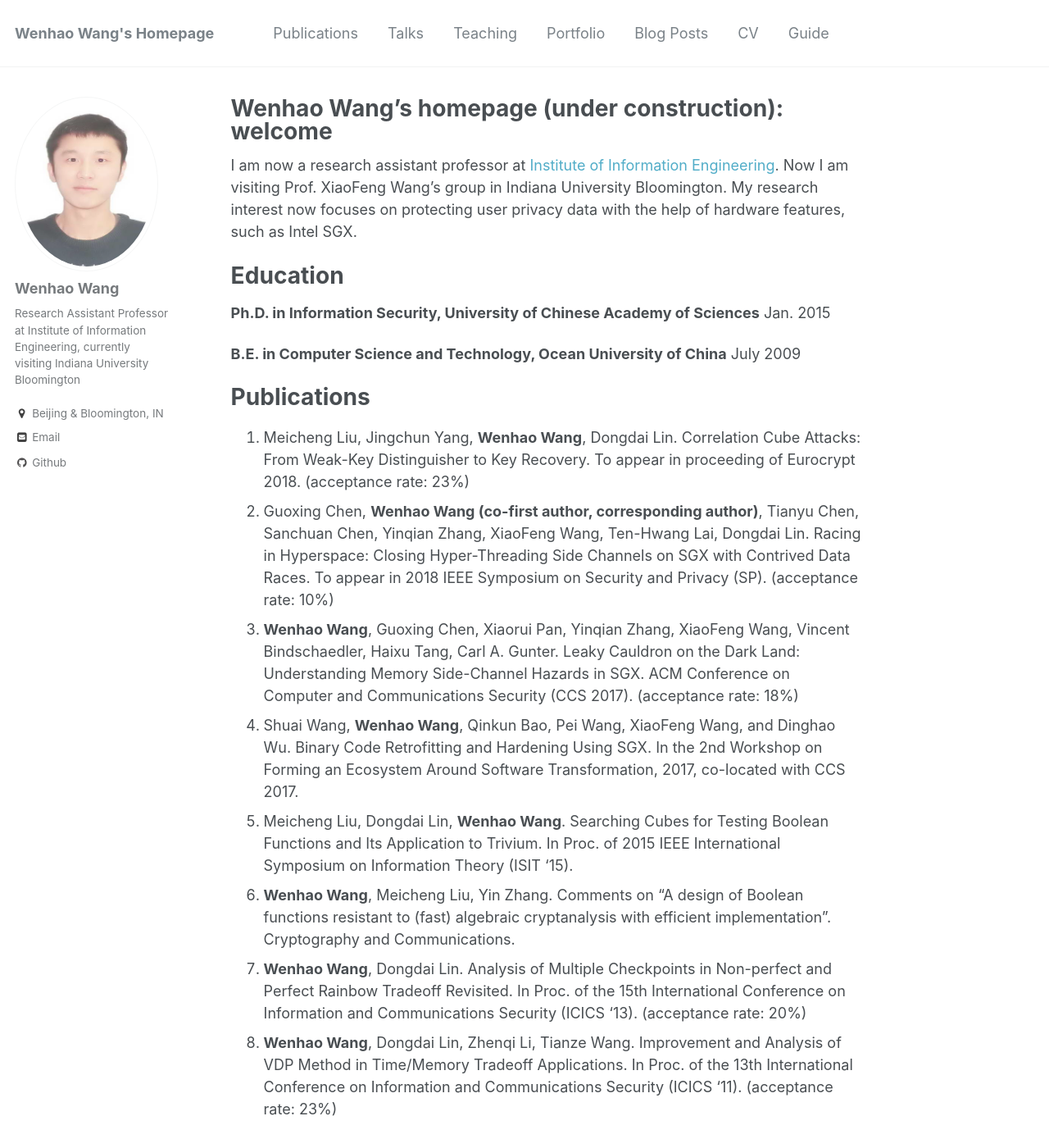
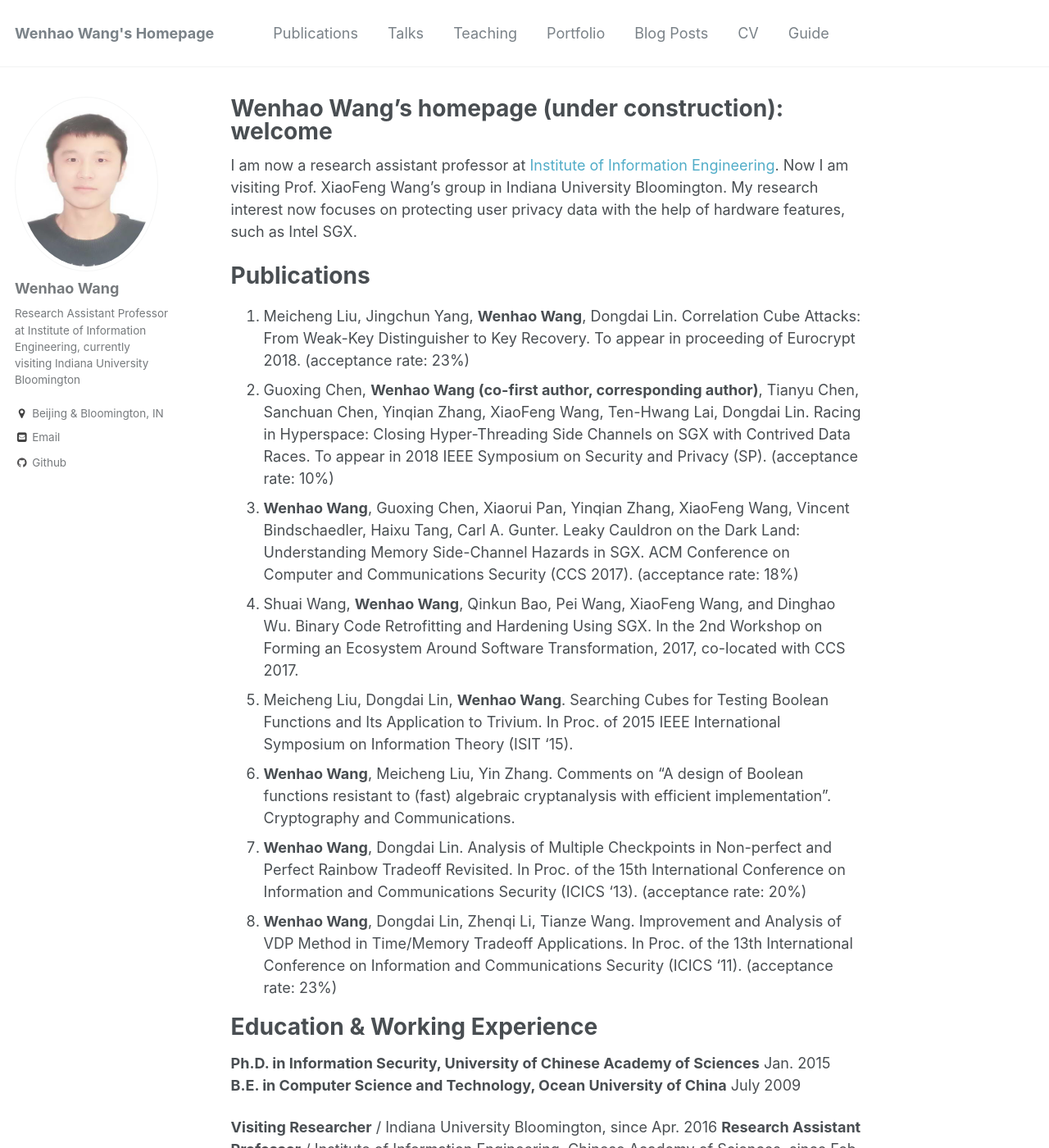
Before and after one commit to wenhao19/heartever.github.io, a Jekyll site: the page built from _pages/about.md, in a window 1280 px wide and 1400 px high. Shown: the whole window at 82% size. Built offline with Jekyll 4.4.1, drawn with Linux system fonts in a browser that asks for light colours; some of the changed text lies outside the part shown.

Commit message:
Update about.md

```diff
--- a/_pages/about.md
+++ b/_pages/about.md
@@ -27,6 +21,13 @@
 1. **Wenhao Wang**, Dongdai Lin. Analysis of Multiple Checkpoints in Non-perfect and Perfect Rainbow Tradeoff Revisited. In Proc. of the 15th International Conference on Information and Communications Security (ICICS  '13). (acceptance rate: 20%)
 1. **Wenhao Wang**, Dongdai Lin, Zhenqi Li, Tianze Wang. Improvement and Analysis of VDP Method in Time/Memory Tradeoff Applications. In Proc. of the 13th International Conference on Information and Communications Security (ICICS '11). (acceptance rate: 23%)
 
+Education & Working Experience
+======
+**Ph.D. in Information Security, University of Chinese Academy of Sciences**                    Jan. 2015
+**B.E. in Computer Science and Technology, Ocean University of China**                         July 2009
+
+**Visiting Researcher** / Indiana University Bloomington, since Apr. 2016
+**Research Assistant Professor** / Institute of Information Engineering, Chinese Academy of Sciences, since Feb. 2015
 
 Useful Links
 ------
```
Also changed, not shown: other parts of _pages/about.md (+0 -6 lines).
